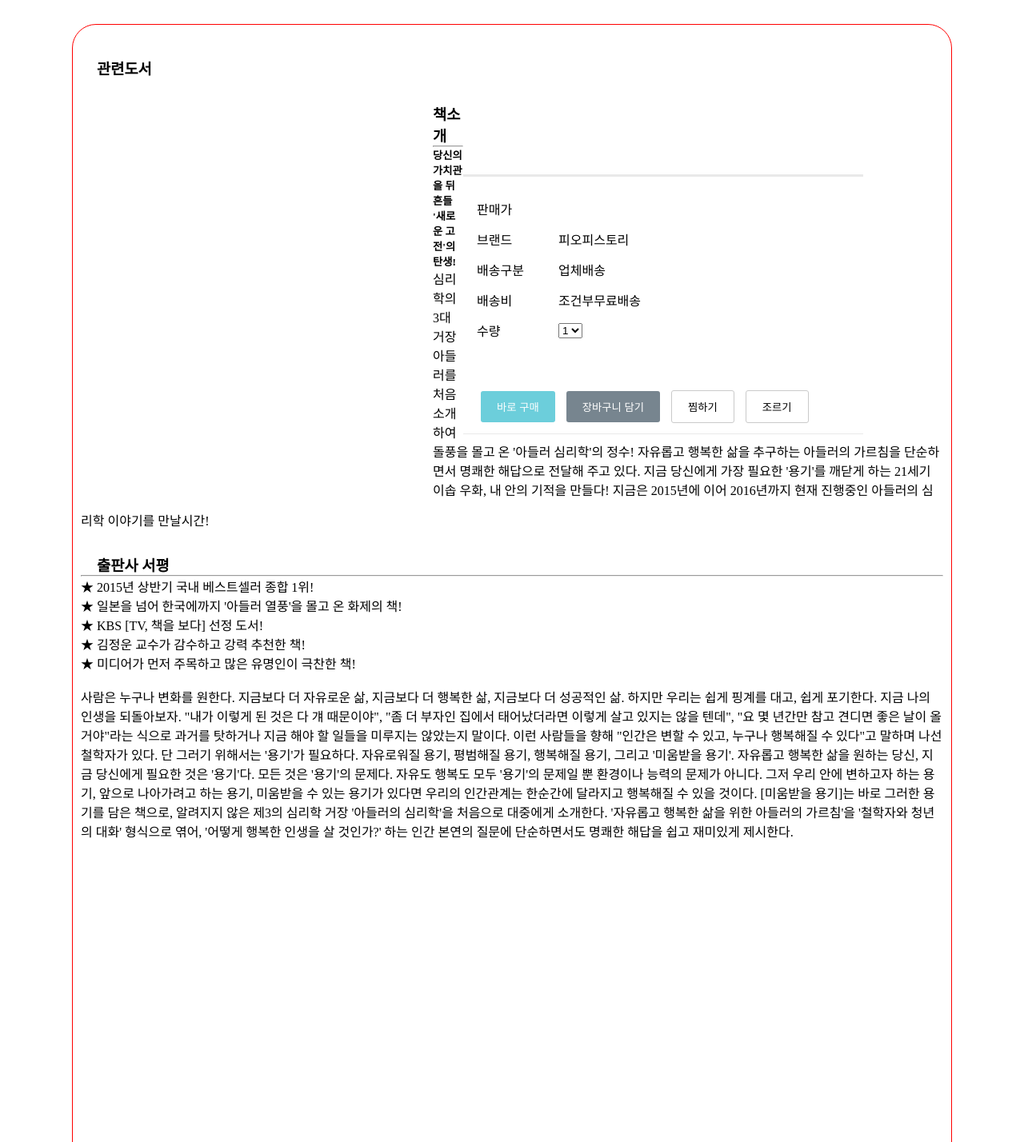
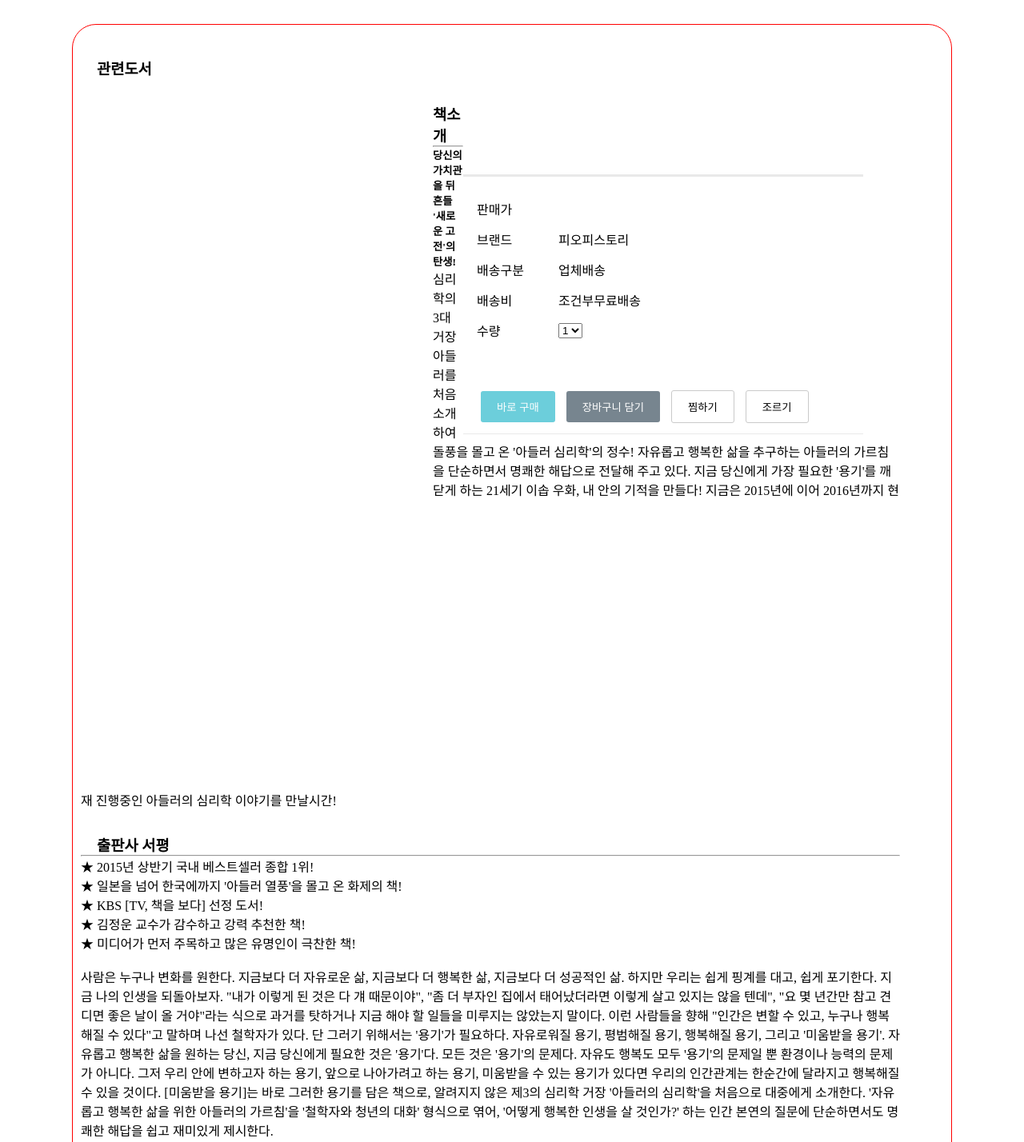
Before and after one commit to hyoeunkim126/ajax_class, a plain HTML site: page index.html in a window 1280 px wide. Shown: the top 1428 px of the page at 80% size. Drawn offline with nearby package versions, Linux system fonts and the light colour scheme; no server answers.

Commit message:
Update index.html

```diff
--- a/index.html
+++ b/index.html
@@ -86,7 +86,9 @@
     button:nth-child(3){ border: 1px solid #cacaca; background-color: #fff;}
     button:nth-child(4){ border: 1px solid #cacaca; background-color: #fff;}
 
-    .contextbox { float: left; width: 1100px; }
+    .contextbox { float: left; width: 95%; height: 350px;}
+
+    #tmpBox { width: 95%; height: 500px;}
   </style>
 
 
```
